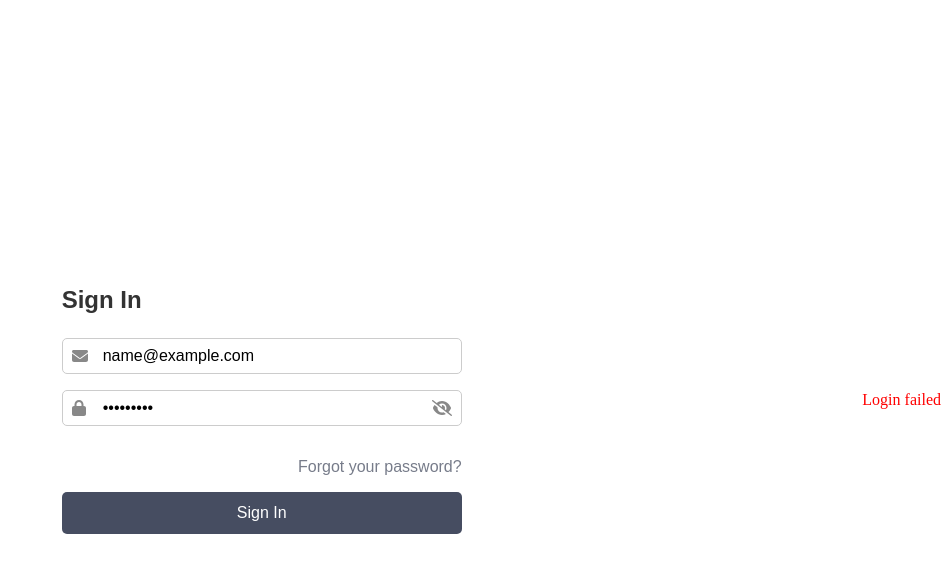
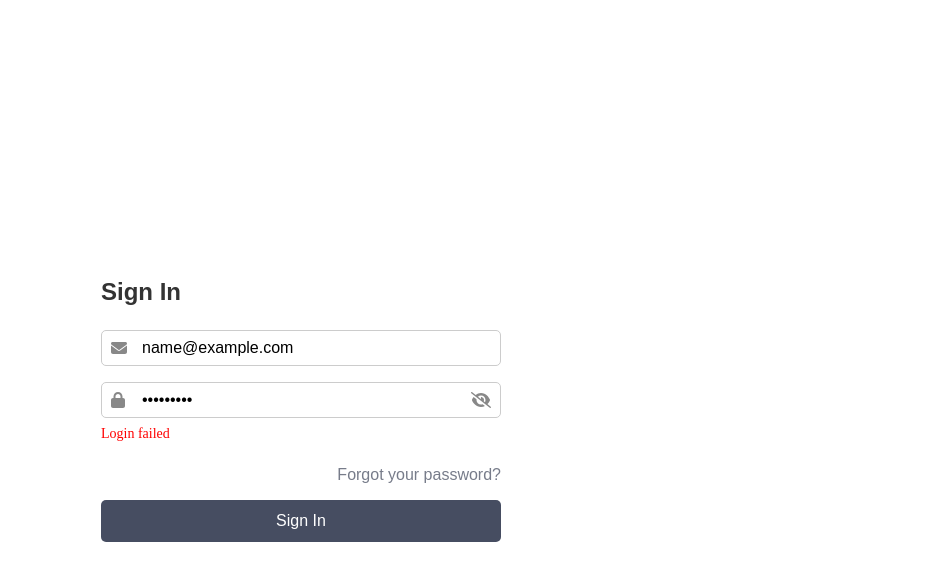
Before and after one commit to DenysStrilchuk/roomspacer-react-ts, a React (Create React App) app: page /auth/login in a window 1280 px wide. Both pictures are taken after typing "name@example.com", "Sample123" into the empty fields and a click on the button "Sign In". Shown: the top 580 px of the page, without its empty margins (339-1280 px from the left). Built offline with nearby package versions, Linux system fonts and the light colour scheme; no server answers.

Commit message:
fixed confirmEmail logic

```diff
--- a/src/components/AuthContainer/LoginContainer/Login.module.css
+++ b/src/components/AuthContainer/LoginContainer/Login.module.css
@@ -20,7 +20,7 @@
     margin-bottom: 1.5rem;
     text-align: left;
     font-family: 'Arial', sans-serif;
-    color: rgb(51,51,51);
+    color: rgb(51, 51, 51);
     width: 100%;
 }
 
@@ -62,11 +62,20 @@
     outline: none;
 }
 
+.errorMessage {
+    color: red;
+    font-size: 0.875rem;
+    margin-top: -0.5rem;
+    margin-bottom: 0.5rem;
+    width: 100%;
+    text-align: left;
+}
+
 .forgotPassword {
     align-self: flex-end;
     margin-bottom: 1rem;
     font-family: 'Arial', sans-serif;
-    color: rgb(119,124,138);
+    color: rgb(119, 124, 138);
     cursor: pointer;
     text-decoration: none;
 }
@@ -80,7 +89,7 @@
     padding: 0.75rem 2.5rem;
     border: none;
     border-radius: 5px;
-    background-color: rgb(70,77,97);
+    background-color: rgb(70, 77, 97);
     color: white;
     font-size: 1rem;
     cursor: pointer;
@@ -89,5 +98,5 @@
 }
 
 .loginButton:hover {
-    background-color: rgb(51,51,51);
+    background-color: rgb(51, 51, 51);
 }
--- a/src/components/AuthContainer/LoginContainer/Login.tsx
+++ b/src/components/AuthContainer/LoginContainer/Login.tsx
@@ -61,6 +61,7 @@ const Login = () => {
                         onClick={() => setShowPassword(!showPassword)}
                     />
                 </div>
+                {error && <p className={css.errorMessage}>{error}</p>}
                 <p className={css.forgotPassword} onClick={handleForgotPassword}>
                     Forgot your password?
                 </p>
@@ -68,7 +69,6 @@ const Login = () => {
                     <button type="submit" disabled={loading} className={css.loginButton}>Sign In</button>
                 </div>
             </form>
-            {error && <p>{error}</p>}
         </div>
     );
 };
```
